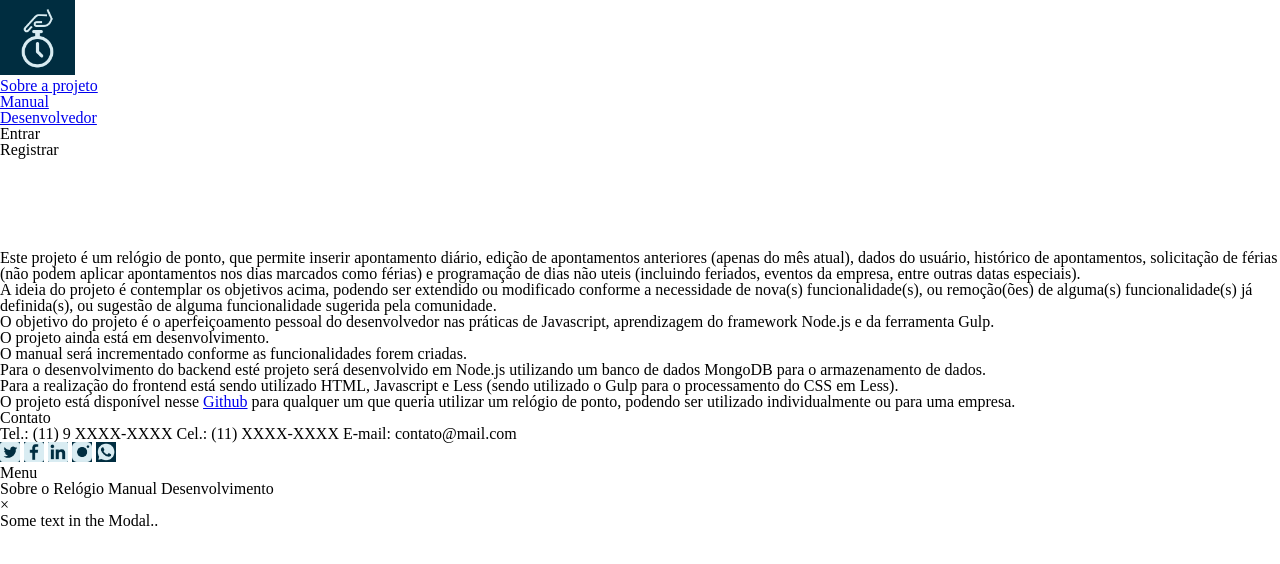
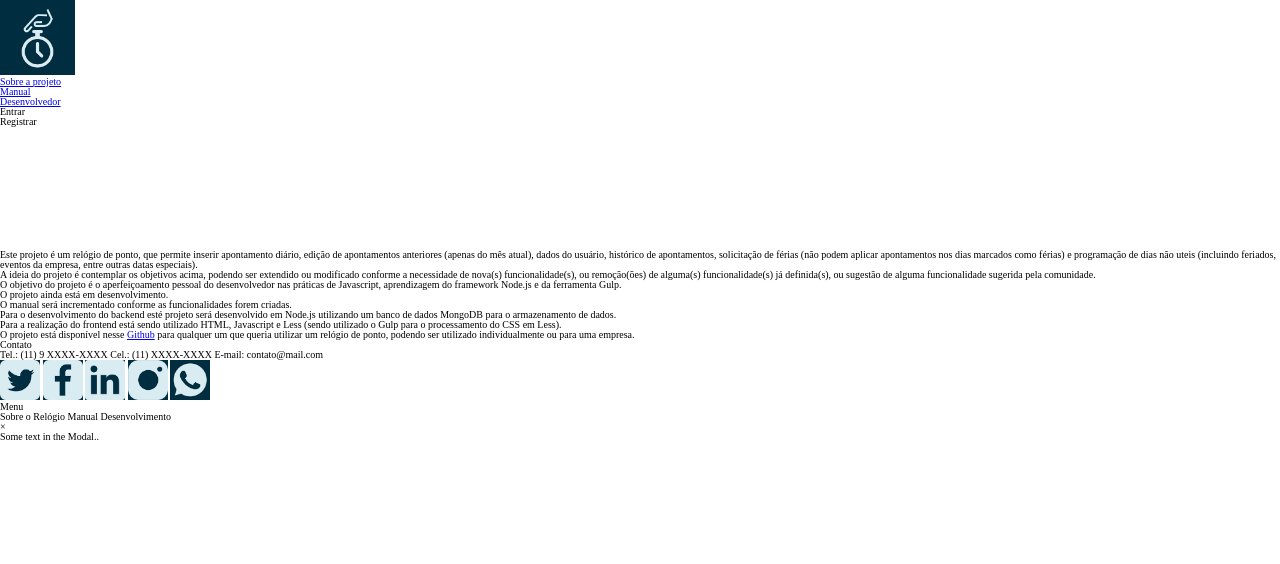
Before and after one commit to santanaluc94/Pontual, a website: page src/public/index.html in a window 1280 px wide. Drawn offline with Linux system fonts and the light colour scheme.

Commit message:
Adding default rem

```diff
--- a/src/public/css/index/styles.css
+++ b/src/public/css/index/styles.css
@@ -1 +1 @@
-a,abbr,acronym,address,applet,article,aside,audio,b,big,blockquote,body,canvas,caption,center,cite,code,dd,del,details,dfn,div,dl,dt,em,embed,fieldset,figcaption,figure,footer,form,h1,h2,h3,h4,h5,h6,header,hgroup,html,i,iframe,img,ins,kbd,label,legend,li,mark,menu,nav,object,ol,output,p,pre,q,ruby,s,samp,section,small,span,strike,strong,sub,summary,sup,table,tbody,td,tfoot,th,thead,time,tr,tt,u,ul,var,video{margin:0;padding:0;border:0;font-size:100%;font:inherit;vertical-align:baseline}article,aside,details,figcaption,figure,footer,header,hgroup,menu,nav,section{display:block}body{line-height:1}ol,ul{list-style:none}blockquote,q{quotes:none}blockquote:after,blockquote:before,q:after,q:before{content:'';content:none}table{border-collapse:collapse;border-spacing:0}.is-hidden{display:none}.is-visible{display:block}header{width:100%;height:250px}header figure.head-left img.logo-site{height:100%;width:75px}footer div.foot-top div.foot-top-block div.foot-body img.foot-logo{height:20px;width:20px}
+a,abbr,acronym,address,applet,article,aside,audio,b,big,blockquote,body,canvas,caption,center,cite,code,dd,del,details,dfn,div,dl,dt,em,embed,fieldset,figcaption,figure,footer,form,h1,h2,h3,h4,h5,h6,header,hgroup,html,i,iframe,img,ins,kbd,label,legend,li,mark,menu,nav,object,ol,output,p,pre,q,ruby,s,samp,section,small,span,strike,strong,sub,summary,sup,table,tbody,td,tfoot,th,thead,time,tr,tt,u,ul,var,video{margin:0;padding:0;border:0;font-size:100%;font:inherit;vertical-align:baseline}article,aside,details,figcaption,figure,footer,header,hgroup,menu,nav,section{display:block}body{line-height:1}ol,ul{list-style:none}blockquote,q{quotes:none}blockquote:after,blockquote:before,q:after,q:before{content:'';content:none}table{border-collapse:collapse;border-spacing:0}html{font-size:62.5%}.is-hidden{display:none}.is-visible{display:block}header{width:100%;height:25rem}header figure.head-left img.logo-site{height:100%;width:7.5rem}footer div.foot-top div.foot-top-block div.foot-body img.foot-logo{height:4rem;width:4rem}
```
Also changed, not shown: dist/public/css/index/footer.css, dist/public/css/index/header.css, dist/public/css/index/styles.css, dist/public/less/index/footer.less, dist/public/less/index/header.less, dist/public/less/index/styles.less.
